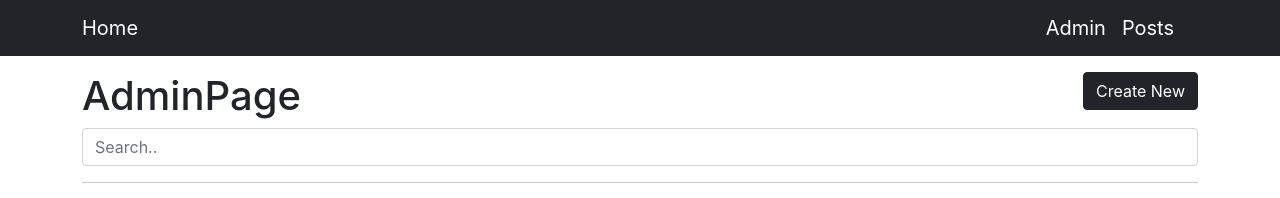
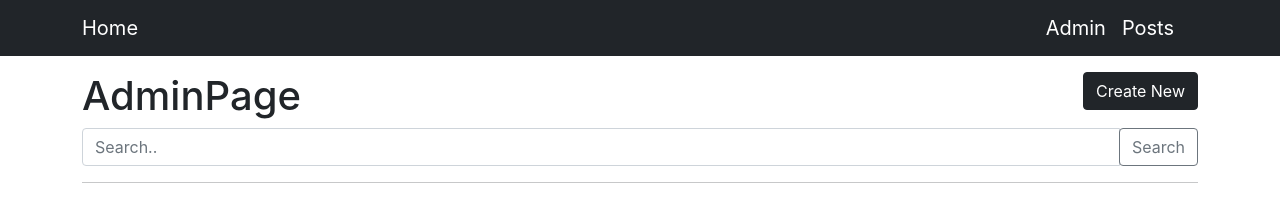
Before and after one commit to dailybetter/DailyBetterWeb, a React (Create React App) app: page /admin in a window 1280 px wide. Shown: the top 198 px of the page. Built offline with nearby package versions, Linux system fonts and the light colour scheme; data requests are answered from the project's data file.

Commit message:
Feat: Search input 내부에 버튼 추가 및 기능구현

```diff
--- a/src/components/BlogList.js
+++ b/src/components/BlogList.js
@@ -101,8 +101,14 @@ const BlogList = ({ isAdmin }) => {
       getPosts(1);
     }
   };
+  const onSearchBtn = () => {
+    history.push(`${location.pathname}?page=1`);
+    setCurrentPage(1);
+    getPosts(1);
+  };
   return (
     <>
+      <div className='input-group'>
         <input
           className='form-control'
           type='text'
@@ -110,7 +116,13 @@ const BlogList = ({ isAdmin }) => {
           value={searchText}
           onChange={(e) => setSearchText(e.target.value)}
           onKeyUp={onSearch}
-      />
+        ></input>
+        <div className='input-group-append'>
+          <button className='btn btn-outline-secondary' onClick={onSearchBtn}>
+            Search
+          </button>
+        </div>
+      </div>
       <hr />
       {posts.length === 0 ? (
         <div>'No posts found'</div>
```
Lines whose indentation alone changed are shown as unchanged.
